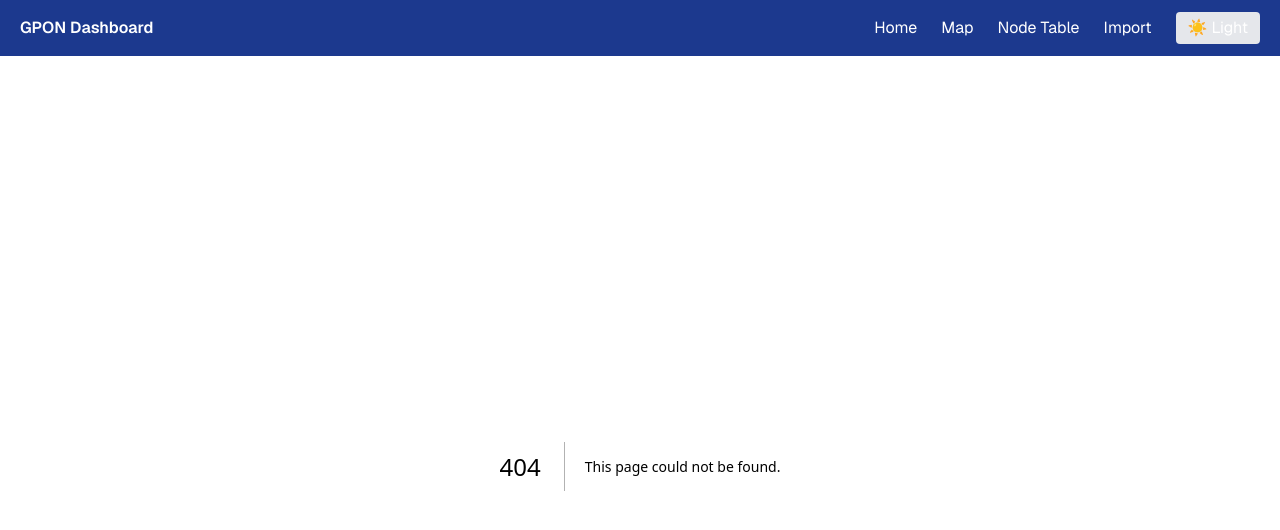
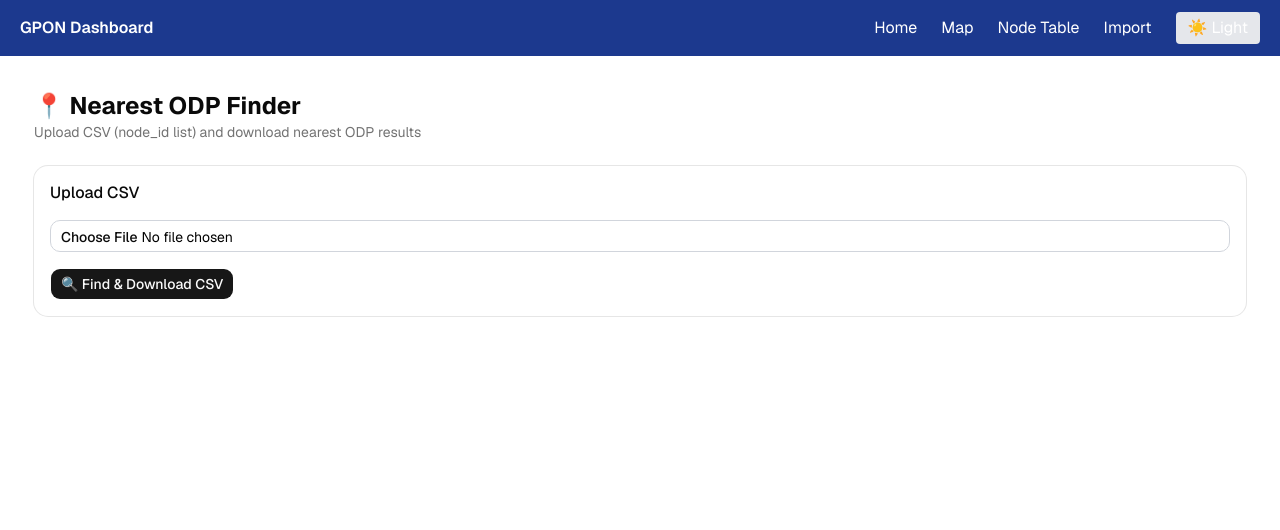
Before and after one commit to anwarparvez/gpon-dashboard, a Next.js app: page /tools/nearest-odp in a window 1280 px wide. Before the commit this address had no page. Shown: the top 530 px of the page. Built offline with nearby package versions, Linux system fonts and the light colour scheme.

Commit message:
nearest odp

```diff
--- /dev/null
+++ b/app/api/nearest-odp/route.js
@@ -0,0 +1,98 @@
+import { connectDB } from '@/lib/mongodb';
+import Node from '@/models/Node';
+
+// 🌍 Haversine
+function distanceKm(lat1, lon1, lat2, lon2) {
+  const R = 6371;
+
+  const dLat = (lat2 - lat1) * Math.PI / 180;
+  const dLon = (lon2 - lon1) * Math.PI / 180;
+
+  const a =
+    Math.sin(dLat / 2) ** 2 +
+    Math.cos(lat1 * Math.PI / 180) *
+    Math.cos(lat2 * Math.PI / 180) *
+    Math.sin(dLon / 2) ** 2;
+
+  return R * 2 * Math.atan2(Math.sqrt(a), Math.sqrt(1 - a));
+}
+
+export async function POST(req) {
+  console.log("📥 Request received");
+
+  try {
+    await connectDB();
+
+    const body = await req.json();
+    const nodeIds = body.node_ids;
+
+    if (!Array.isArray(nodeIds)) {
+      return Response.json({ error: "node_ids must be array" }, { status: 400 });
+    }
+
+    const nodes = await Node.find({
+      node_id: { $in: nodeIds }
+    });
+
+    const odps = await Node.find({
+      node_category: 'ODP'
+    });
+
+    let results = [];
+
+    // 🧾 CSV Header
+    let csv = "node,nearest_odp,distance_km\n";
+
+    for (const node of nodes) {
+      let nearest = null;
+      let minDist = Infinity;
+
+      for (const odp of odps) {
+        if (
+          node.latitude == null || node.longitude == null ||
+          odp.latitude == null || odp.longitude == null
+        ) continue;
+
+        const dist = distanceKm(
+          node.latitude,
+          node.longitude,
+          odp.latitude,
+          odp.longitude
+        );
+
+        if (dist < minDist) {
+          minDist = dist;
+          nearest = odp;
+        }
+      }
+
+      const result = {
+        node: node.node_id,
+        nearest_odp: nearest?.node_id || '',
+        distance_km: minDist === Infinity ? '' : Number(minDist.toFixed(3))
+      };
+
+      // 🔥 CSV LINE
+      const line = `${result.node},${result.nearest_odp},${result.distance_km}`;
+
+      console.log(line); // 👉 CSV LOG
+
+      csv += line + "\n";
+      results.push(result);
+    }
+
+    console.log("✅ CSV Output:\n" + csv);
+
+    // 👉 Return CSV (downloadable)
+    return new Response(csv, {
+      headers: {
+        "Content-Type": "text/csv",
+        "Content-Disposition": "attachment; filename=nearest_odp.csv"
+      }
+    });
+
+  } catch (error) {
+    console.error("❌ ERROR:", error);
+    return Response.json({ error: error.message }, { status: 500 });
+  }
+}
--- /dev/null
+++ b/app/tools/nearest-odp/page.tsx
@@ -0,0 +1,141 @@
+"use client";
+
+import { useState } from "react";
+
+// shadcn
+import { Button } from "@/components/ui/button";
+import { Input } from "@/components/ui/input";
+import {
+  Card,
+  CardHeader,
+  CardTitle,
+  CardContent
+} from "@/components/ui/card";
+
+export default function NearestODPPage() {
+  const [nodes, setNodes] = useState<string[]>([]);
+  const [loading, setLoading] = useState(false);
+
+  // 📥 Parse CSV
+  const handleFile = async (file: File) => {
+    console.log("📂 File selected:", file.name);
+
+    const text = await file.text();
+
+    const rows = text
+      .split("\n")
+      .map(r => r.trim())
+      .filter(Boolean);
+
+    // skip header
+    const parsed = rows.slice(1);
+
+    console.log("✅ Parsed node_ids:", parsed);
+
+    setNodes(parsed);
+  };
+
+  // 🔍 Call API → Download CSV
+  const handleSearch = async () => {
+    if (!nodes.length) {
+      alert("No node_id found in CSV");
+      return;
+    }
+
+    setLoading(true);
+
+    try {
+      console.log("🚀 Sending nodes:", nodes);
+
+      const res = await fetch("/api/nearest-odp", {
+        method: "POST",
+        headers: {
+          "Content-Type": "application/json"
+        },
+        body: JSON.stringify({ node_ids: nodes })
+      });
+
+      console.log("📡 Response status:", res.status);
+
+      if (!res.ok) {
+        const text = await res.text();
+        console.error("❌ Error response:", text);
+        alert("API error");
+        setLoading(false);
+        return;
+      }
+
+      // 🔥 Get CSV blob
+      const blob = await res.blob();
+
+      // 🔽 Download file
+      const url = URL.createObjectURL(blob);
+
+      const a = document.createElement("a");
+      a.href = url;
+      a.download = "nearest_odp_result.csv";
+      a.click();
+
+      console.log("✅ CSV downloaded");
+
+    } catch (err) {
+      console.error("🔥 Request failed:", err);
+      alert("Request failed");
+    }
+
+    setLoading(false);
+  };
+
+  return (
+    <div className="p-6 space-y-6">
+
+      {/* HEADER */}
+      <div>
+        <h1 className="text-2xl font-bold">📍 Nearest ODP Finder</h1>
+        <p className="text-sm text-muted-foreground">
+          Upload CSV (node_id list) and download nearest ODP results
+        </p>
+      </div>
+
+      {/* UPLOAD CARD */}
+      <Card>
+        <CardHeader>
+          <CardTitle>Upload CSV</CardTitle>
+        </CardHeader>
+
+        <CardContent className="space-y-4">
+
+          <Input
+            type="file"
+            accept=".csv"
+            onChange={(e) => {
+              const file = e.target.files?.[0];
+              if (file) handleFile(file);
+            }}
+          />
+
+          <Button onClick={handleSearch} disabled={loading}>
+            {loading ? "Processing..." : "🔍 Find & Download CSV"}
+          </Button>
+
+        </CardContent>
+      </Card>
+
+      {/* PREVIEW */}
+      {nodes.length > 0 && (
+        <Card>
+          <CardHeader>
+            <CardTitle>Preview ({nodes.length} nodes)</CardTitle>
+          </CardHeader>
+
+          <CardContent className="text-sm space-y-1 max-h-40 overflow-auto">
+            {nodes.slice(0, 20).map((n, i) => (
+              <div key={i}>{n}</div>
+            ))}
+          </CardContent>
+        </Card>
+      )}
+
+    </div>
+  );
+}
```
